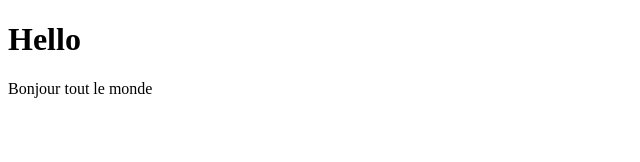
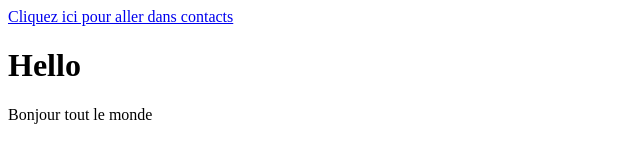
Before and after one commit to Djeg/tuto-git-hello, a plain HTML site: page index.html in a window 1280 px wide. Shown: the whole page, without its empty margins (0-640 px from the left). Drawn offline with Linux system fonts and the light colour scheme.

Commit message:
Ajout de balise a

```diff
--- a/index.html
+++ b/index.html
@@ -6,6 +6,7 @@
     <link href="./style.css" type="text/css" />
 </head>
 <body>
+    <a href="contact.html">Cliquez ici pour aller dans contacts</a>
     <h1>Hello</h1>
    Bonjour tout le monde
 </body>
```
